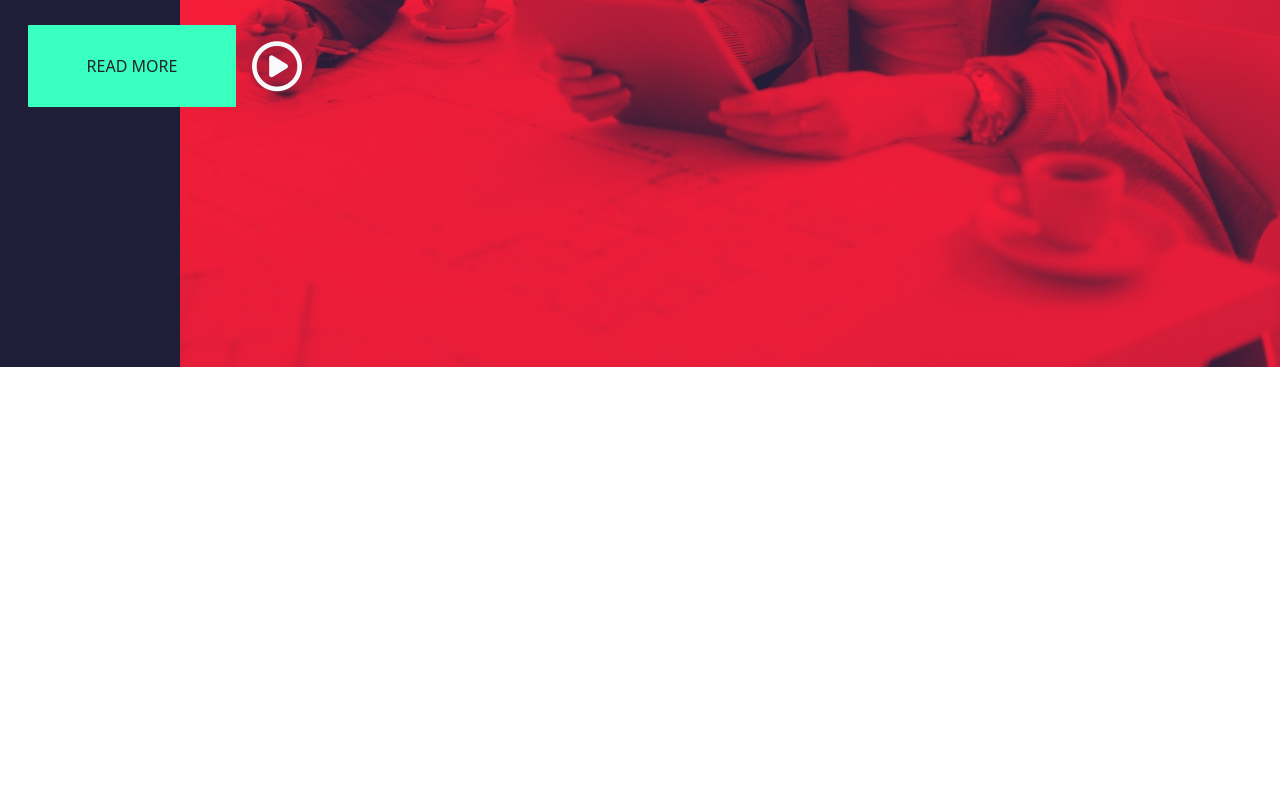
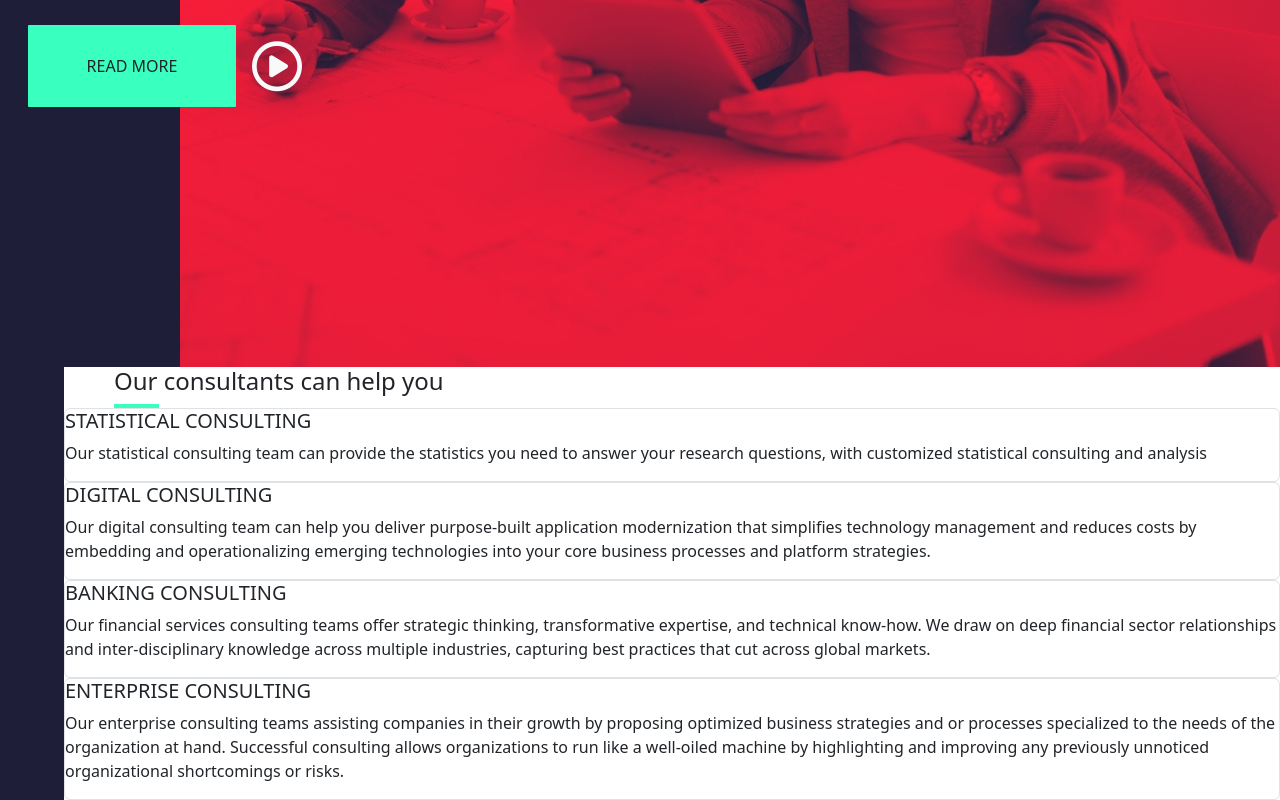
Before and after one commit to ericaostini/proj-html-vuejs, a Vue app: page / in a window 1280 px wide. Shown: the part 633-1433 px from the top of the page. Before the commit the page ends 1000 px from the top, so only its background shows below. Built offline with nearby package versions, Linux system fonts and the light colour scheme.

Commit message:
create object array for card in consultant section

```diff
--- a/src/App.vue
+++ b/src/App.vue
@@ -1,10 +1,12 @@
 <template>
   <Header />
+  <Main />
 </template>
 
 <script>
 import { store } from './components/data/store';
 import Header from './components/Header.vue';
+import Main from './components/Main.vue';
 export default {
   name: "App",
   data() {
@@ -12,7 +14,7 @@ export default {
       store
     };
   },
-  components: { Header }
+  components: { Header, Main }
 }
 </script>
 
--- a/src/assets/style/main.scss
+++ b/src/assets/style/main.scss
@@ -11,4 +11,5 @@ body {
     margin: 0;
     padding: 0;
     box-sizing: border-box;
+    background-color: $blueHeader;
 }
--- /dev/null
+++ b/src/components/Main.vue
@@ -0,0 +1,42 @@
+<template>
+    <main>
+        <section id="consultant">
+            <div class="container">
+                <h4>Our consultants can help you</h4>
+                <div class="border-green"></div>
+            </div>
+            <div class="card border" v-for="(consultant, cIndex) in this.store.consultants">
+                <h5>{{ consultant.title }}</h5>
+                <p>{{ consultant.text }}</p>
+            </div>
+        </section>
+    </main>
+</template>
+
+<script>
+import { store } from './data/store';
+export default {
+    name: 'Main',
+    data() {
+        return {
+            store
+        }
+    },
+}
+</script>
+
+<style lang="scss" scoped>
+@use '../assets/style/partials/variables' as *;
+
+#consultant {
+    width: 95%;
+    float: right;
+    background-color: $lightColor;
+
+    .border-green {
+        width: 4%;
+        height: 4px;
+        border: 2px solid $mainGreen;
+    }
+}
+</style>
--- a/src/components/data/store.js
+++ b/src/components/data/store.js
@@ -26,5 +26,23 @@ export const store = reactive({
             navItem: 'CONTACT',
             active: false
         }
+    ],
+    consultants: [
+        {
+            title: 'STATISTICAL CONSULTING',
+            text: 'Our statistical consulting team can provide the statistics you need to answer your research questions, with customized statistical consulting and analysis'
+        },
+        {
+            title: 'DIGITAL CONSULTING',
+            text: 'Our digital consulting team can help you deliver purpose-built application modernization that simplifies technology management and reduces costs by embedding and operationalizing emerging technologies into your core business processes and platform strategies.'
+        },
+        {
+            title: 'BANKING CONSULTING',
+            text: 'Our financial services consulting teams offer strategic thinking, transformative expertise, and technical know-how. We draw on deep financial sector relationships and inter-disciplinary knowledge across multiple industries, capturing best practices that cut across global markets.'
+        },
+        {
+            title: 'ENTERPRISE CONSULTING',
+            text: 'Our enterprise consulting teams assisting companies in their growth by proposing optimized business strategies and or processes specialized to the needs of the organization at hand. Successful consulting allows organizations to run like a well-oiled machine by highlighting and improving any previously unnoticed organizational shortcomings or risks.'
+        }
     ]
 });
```
